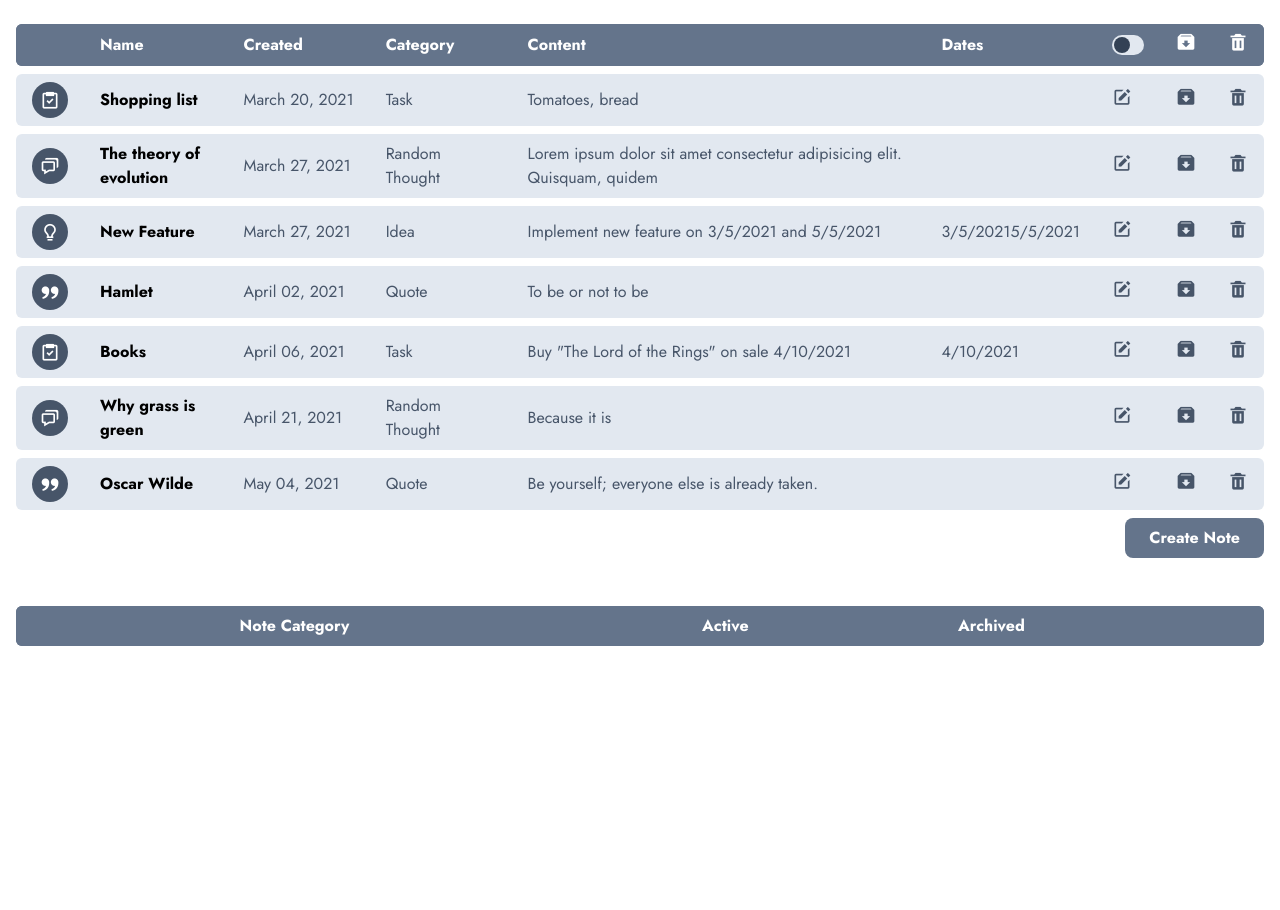
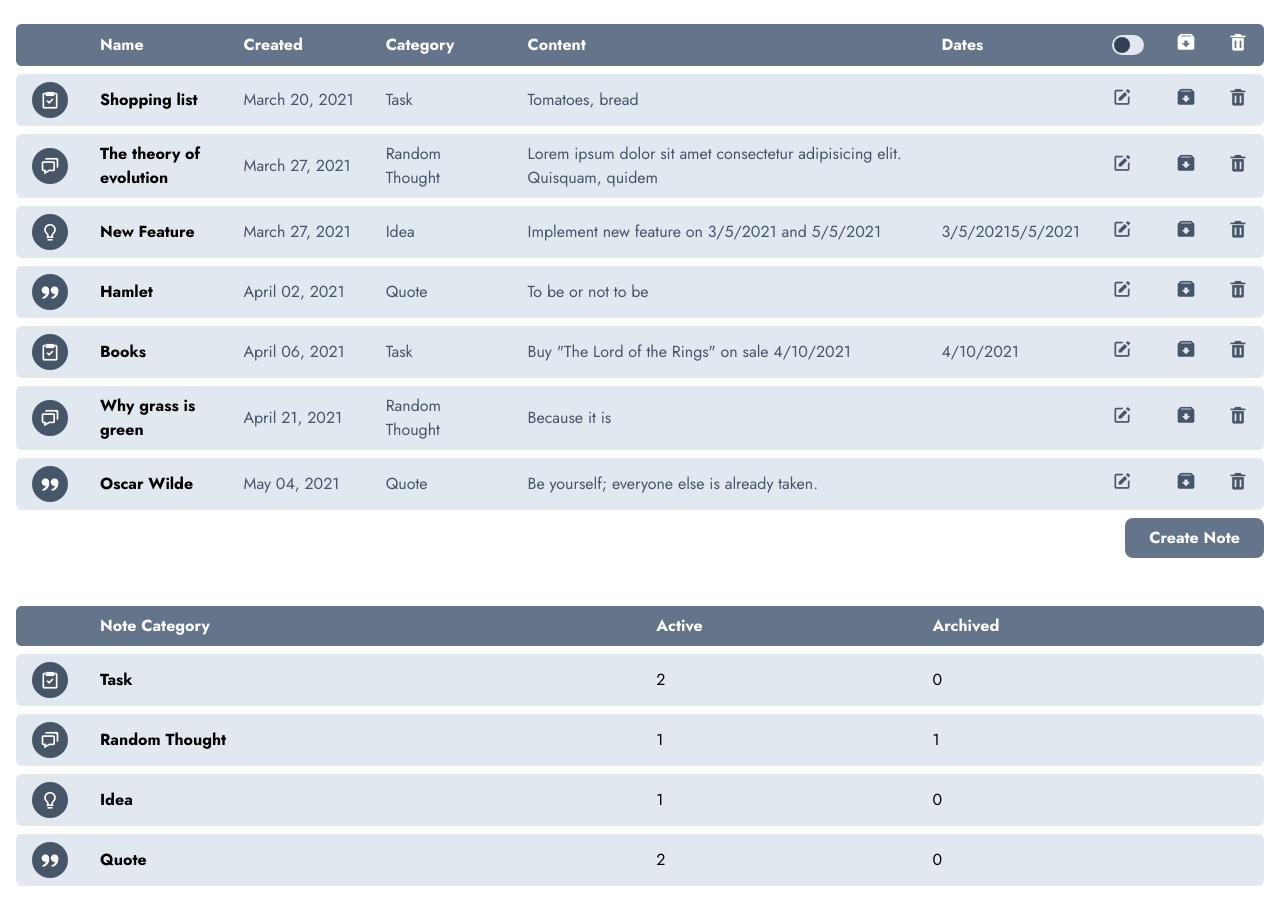
Before and after one commit to inlumio/notes-app-react, a React (Vite) app: page / in a window 1280 px wide. Before the commit the page ends 800 px from the top, so only its background shows below. Built offline with nearby package versions, Linux system fonts and the light colour scheme.

Commit message:
add getting summary data and rendering to table

```diff
--- a/src/App.tsx
+++ b/src/App.tsx
@@ -1,11 +1,11 @@
 import { Modal } from './components/Modal';
 import { NoteRow } from './components/NoteRow';
 import { NotesTable } from './components/NotesTable';
-import { useAppDispatch, useAppSelector } from './store/hooks';
-// import Category from './types/CategoriesEnum';
+import { SummaryRow } from './components/SummaryRow';
+import { useAppSelector } from './store/hooks';
+import { countNotesByCategory } from './utils/countNotesByCategory';
 
 const App = () => {
-	const dispatch = useAppDispatch();
 	const notes = useAppSelector((state) => state.notes);
 
 	return (
@@ -85,7 +85,11 @@ const App = () => {
 							<th className='px-4 py-2 bg-slate-500 text-white'>Archived</th>
 						</tr>
 					</thead>
-					<tbody></tbody>
+					<tbody>
+						{countNotesByCategory(notes).map((category) => (
+							<SummaryRow key={category.categoryName} categoryData={category} />
+						))}
+					</tbody>
 				</NotesTable>
 			</section>
 
--- /dev/null
+++ b/src/components/SummaryRow.tsx
@@ -0,0 +1,31 @@
+import React from 'react';
+import CategoryCountType from '../types/CategoryCountType';
+import getCategoryIcon from '../utils/getCategoryIcon';
+
+interface SummaryRowProps {
+	categoryData: CategoryCountType;
+}
+
+export const SummaryRow: React.FC<SummaryRowProps> = ({ categoryData }) => {
+	return (
+		<tr className=''>
+			<td className='px-4 py-2 bg-slate-200 w-0'>
+				<div className='rounded-full p-2 bg-slate-600 inline-flex'>
+					<i
+						className={`${getCategoryIcon(
+							categoryData.categoryName
+						)} text-white`}></i>
+				</div>
+			</td>
+			<td className='px-4 py-2 bg-slate-200 text-black font-bold truncate'>
+				{categoryData.categoryName}
+			</td>
+			<td className='px-4 py-2 bg-slate-200 text-black truncate'>
+				{categoryData.active}
+			</td>
+			<td className='px-4 py-2 bg-slate-200 text-black truncate'>
+				{categoryData.archived}
+			</td>
+		</tr>
+	);
+};
--- /dev/null
+++ b/src/types/CategoryCountType.ts
@@ -0,0 +1,8 @@
+import Category from './CategoriesEnum';
+
+type CategoryCountType = {
+	categoryName: Category;
+	archived: number;
+	active: number;
+};
+export default CategoryCountType;
--- /dev/null
+++ b/src/utils/countNotesByCategory.ts
@@ -0,0 +1,24 @@
+import CategoryCountType from '../types/CategoryCountType';
+import NoteType from '../types/NoteType';
+
+const countNotesByCategory = (notes: NoteType[]) => {
+	const categoriesData: CategoryCountType[] = [];
+	notes.forEach((note) => {
+		const currentCategoryIndex = categoriesData.findIndex(
+			(category) => category.categoryName === note.category
+		);
+		if (currentCategoryIndex === -1) {
+			categoriesData.push({
+				categoryName: note.category,
+				active: note.archived ? 0 : 1,
+				archived: note.archived ? 1 : 0,
+			});
+		} else {
+			categoriesData[currentCategoryIndex].active += note.archived ? 0 : 1;
+			categoriesData[currentCategoryIndex].archived += note.archived ? 1 : 0;
+		}
+	});
+	return categoriesData;
+};
+
+export { countNotesByCategory };
```
